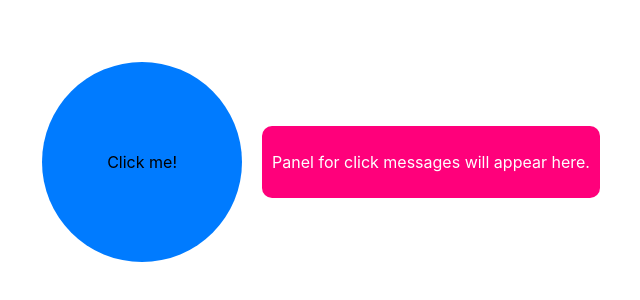
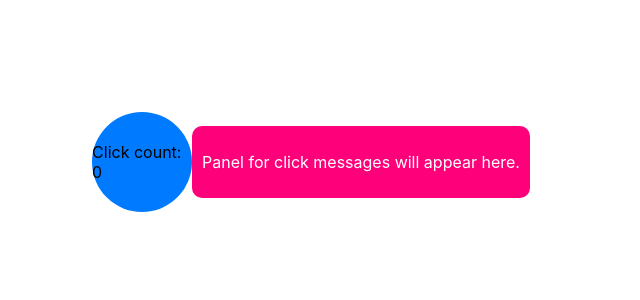
Before and after one commit to SandorGyorfi/Blob-the-Click-Thief, a React (Create React App) app: page / in a window 1280 px wide. Shown: the part 238-538 px from the top of the page, without its empty margins (329-969 px from the left). Built offline with nearby package versions, Linux system fonts and the light colour scheme; no server answers; the database is empty.

Commit message:
BCT-7: Enhanced Blob component with click interactivity and updated styles

```diff
--- a/src/components/Blob/Blob.css
+++ b/src/components/Blob/Blob.css
@@ -1,11 +1,16 @@
 .Blob {
-    width: 200px;
-    height: 200px;
+    width: 100px;
+    height: 100px;
     background-color: #007bff;
     border-radius: 50%;
     display: flex;
     align-items: center;
     justify-content: center;
     cursor: pointer;
-    margin: 20px;
+    user-select: none;
+    transition: background 0.3s;
   }
+
+  .Blob:hover {
+    background-color: #0056b3;
+  }
--- a/src/components/Blob/Blob.js
+++ b/src/components/Blob/Blob.js
@@ -1,10 +1,27 @@
 import React from 'react';
 import './Blob.css';
+import { ref, set, onValue } from "firebase/database";
+import { database } from '../Firebase/FireBase';
 
 function Blob() {
+  const [count, setCount] = React.useState(0);
+
+  React.useEffect(() => {
+    const countRef = ref(database, 'clicks/count');
+    onValue(countRef, (snapshot) => {
+      const data = snapshot.val();
+      setCount(data || 0);
+    });
+  }, []);
+
+  const handleClick = () => {
+    const newCount = count + 1;
+    set(ref(database, 'clicks/count'), newCount);
+  };
+
   return (
-    <div className="Blob">
-      <p>Click me!</p>
+    <div className="Blob" onClick={handleClick}>
+      <p>Click count: {count}</p>
     </div>
   );
 }
```
